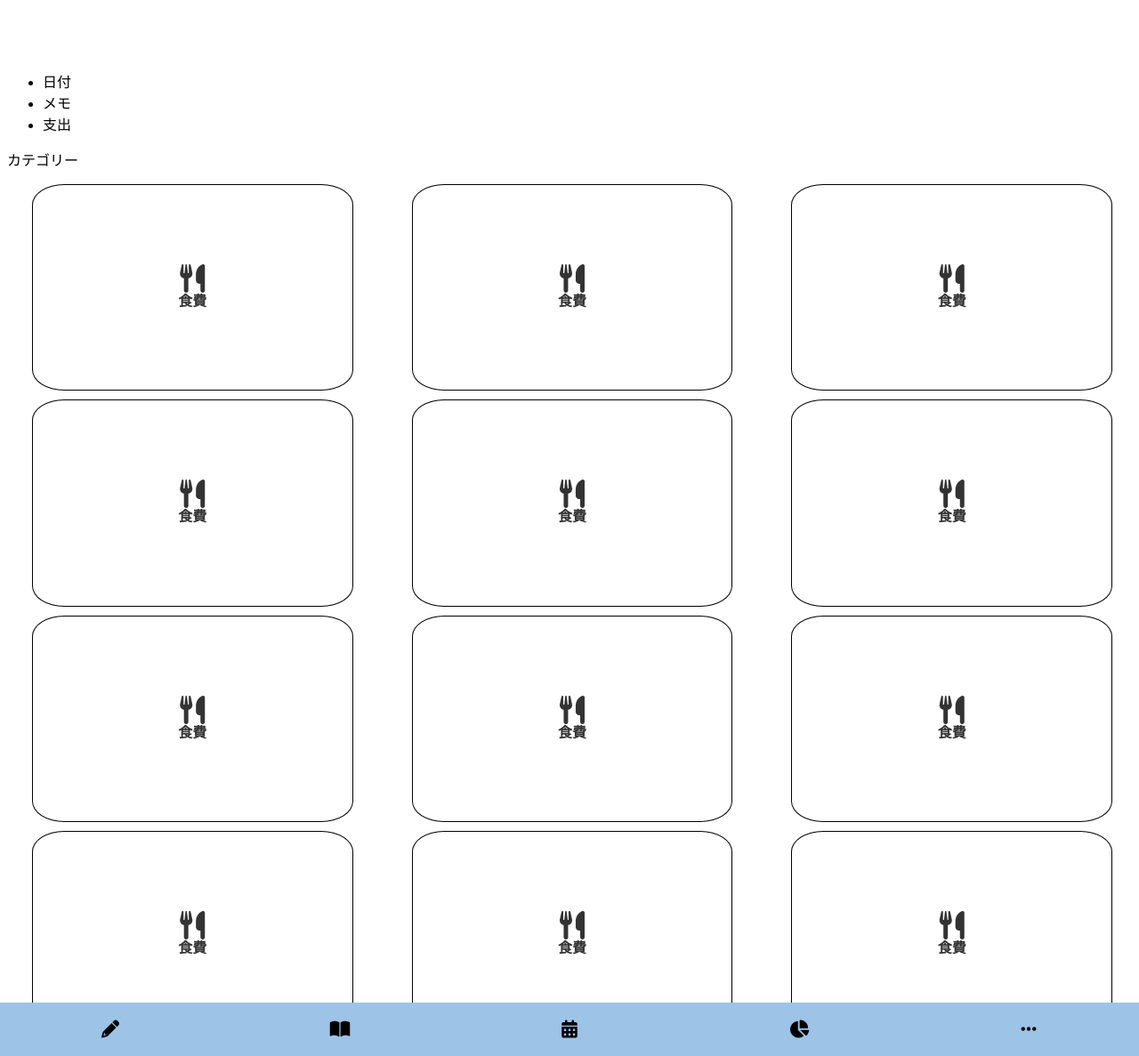
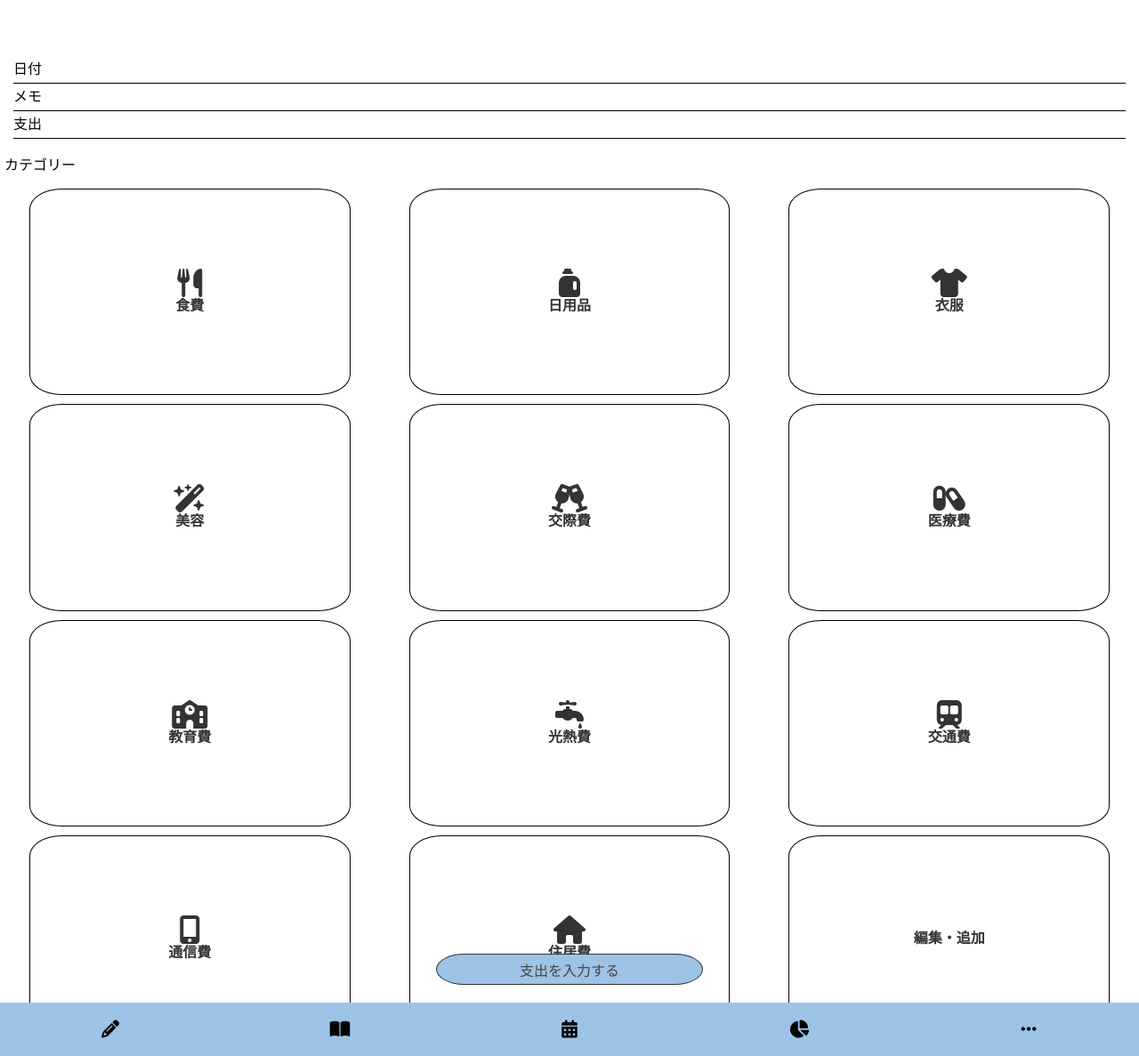
Before and after one commit to meitoma/first-web-app, a Flask app: page /diary_app/ in a window 1280 px wide. Shown: the part 62-1249 px from the top of the page at 89% size. Run offline with Flask 3, Linux system fonts and the light colour scheme; some libraries are stand-ins or nearby versions.

Commit message:
diary画面の編集

```diff
--- a/diary_app/diary/static/css/contents.css
+++ b/diary_app/diary/static/css/contents.css
@@ -1,3 +1,7 @@
+  .contents{
+    left: 0;
+    padding-left: 5px;
+  }
   .categorys{
     display: grid;
     grid-template-columns: repeat(3, 1fr);
@@ -25,3 +29,30 @@
     font-weight: bold;
     line-height: 125%;
   }
+  .daily_display ul{
+    padding-inline-start: 0;
+    margin-top: 0;;
+    padding:0 20px 0 10px;
+  }
+  .daily_display ul li{
+    list-style: none;
+    border-bottom: 0.5px solid;
+    height: 30px;
+    line-height: 30px;
+  }
+  .wrap_input_btn{
+    position: fixed;
+    left: 50%;
+    bottom:80px;
+    transform: translate(-50%);
+  }
+  .input_btn{
+    border:0.3px solid #333;
+    border-radius: 90px/ 50px;
+    width: 300px;
+    height: 35px;
+    background-color:#9DC3E6;
+    font-size: 16px;
+    color: #444;
+    cursor: pointer;
+  }
--- a/diary_app/diary/templates/diary_app/home.html
+++ b/diary_app/diary/templates/diary_app/home.html
@@ -7,7 +7,7 @@
     <link rel="stylesheet" href="diary/static/css/contents.css">
     <link rel="stylesheet" href="../../static/css/contents.css">
     <link rel="stylesheet" href="../../static/css/control.css">
-    <link rel="stylesheet" href="https://cdnjs.cloudflare.com/ajax/libs/font-awesome/6.0.0/css/all.min.css">
+    <link rel="stylesheet" href="https://cdnjs.cloudflare.com/ajax/libs/font-awesome/6.5.1/css/all.min.css">
     <title>Document</title>
 </head>
 <body>
@@ -19,7 +19,7 @@
         </div>
     </header>
     <div class="contents">
-        <div>
+        <div class="daily_display">
             <ul>
                 <li>日付</li>
                 <li>メモ</li>
@@ -33,100 +33,78 @@
                 <label for="food" class="category-btn">
                     <div class="card_inner">
                         <i class="fa-solid fa-utensils fa-2x"></i>
-                        <div class="card__titletext">
-                            食費
-                        </div>
+                        <div class="card__titletext">食費</div>
                     </div>
                 </label>
                 <input type="checkbox" id="food" class="checkbox"checked>
                 <label for="food" class="category-btn">
                     <div class="card_inner">
-                        <i class="fa-solid fa-utensils fa-2x"></i>
-                        <div class="card__titletext">
-                            食費
-                        </div>
+                        <i class="fa-solid fa-jug-detergent fa-2x"></i>
+                        <div class="card__titletext">日用品</div>
                     </div>
                 </label>
                 <label for="food" class="category-btn">
                     <div class="card_inner">
-                        <i class="fa-solid fa-utensils fa-2x"></i>
-                        <div class="card__titletext">
-                            食費
-                        </div>
+                        <i class="fa-solid fa-shirt fa-2x"></i>
+                        <div class="card__titletext">衣服</div>
                     </div>
                 </label>
                 <label for="food" class="category-btn">
                     <div class="card_inner">
-                        <i class="fa-solid fa-utensils fa-2x"></i>
-                        <div class="card__titletext">
-                            食費
-                        </div>
+                        <i class="fa-solid fa-wand-magic-sparkles fa-2x"></i>
+                        <div class="card__titletext">美容</div>
                     </div>
                 </label>
                 <label for="food" class="category-btn">
                     <div class="card_inner">
-                        <i class="fa-solid fa-utensils fa-2x"></i>
-                        <div class="card__titletext">
-                            食費
-                        </div>
+                        <i class="fa-solid fa-champagne-glasses fa-2x"></i>
+                        <div class="card__titletext">交際費</div>
                     </div>
                 </label>
                 <label for="food" class="category-btn">
                     <div class="card_inner">
-                        <i class="fa-solid fa-utensils fa-2x"></i>
-                        <div class="card__titletext">
-                            食費
-                        </div>
+                        <i class="fa-solid fa-capsules fa-2x"></i>
+                        <div class="card__titletext">医療費</div>
                     </div>
                 </label>
                 <label for="food" class="category-btn">
                     <div class="card_inner">
-                        <i class="fa-solid fa-utensils fa-2x"></i>
-                        <div class="card__titletext">
-                            食費
-                        </div>
+                        <i class="fa-solid fa-school fa-2x"></i>
+                        <div class="card__titletext">教育費</div>
                     </div>
                 </label>
                 <label for="food" class="category-btn">
                     <div class="card_inner">
-                        <i class="fa-solid fa-utensils fa-2x"></i>
-                        <div class="card__titletext">
-                            食費
-                        </div>
+                        <i class="fa-solid fa-faucet-drip fa-2x"></i>
+                        <div class="card__titletext">光熱費</div>
                     </div>
                 </label>
                 <label for="food" class="category-btn">
                     <div class="card_inner">
-                        <i class="fa-solid fa-utensils fa-2x"></i>
-                        <div class="card__titletext">
-                            食費
-                        </div>
+                        <i class="fa-solid fa-train-subway fa-2x"></i>
+                        <div class="card__titletext">交通費</div>
                     </div>
                 </label>
                 <label for="food" class="category-btn">
                     <div class="card_inner">
-                        <i class="fa-solid fa-utensils fa-2x"></i>
-                        <div class="card__titletext">
-                            食費
-                        </div>
+                        <i class="fa-solid fa-mobile-screen-button fa-2x"></i>
+                        <div class="card__titletext">通信費</div>
                     </div>
                 </label>
                 <label for="food" class="category-btn">
                     <div class="card_inner">
-                        <i class="fa-solid fa-utensils fa-2x"></i>
-                        <div class="card__titletext">
-                            食費
-                        </div>
+                        <i class="fa-solid fa-solid fa-house fa-2x"></i>
+                        <div class="card__titletext">住居費</div>
                     </div>
                 </label>
                 <label for="food" class="category-btn">
                     <div class="card_inner">
-                        <i class="fa-solid fa-utensils fa-2x"></i>
-                        <div class="card__titletext">
-                            食費
-                        </div>
+                        <div class="card__titletext">編集・追加</div>
                     </div>
                 </label>
+            </div>
+            <div class="wrap_input_btn">
+                <button class="input_btn" type="button">支出を入力する</button>
             </div>
         </div>
     </div>
```
Also changed, not shown: README.md.
